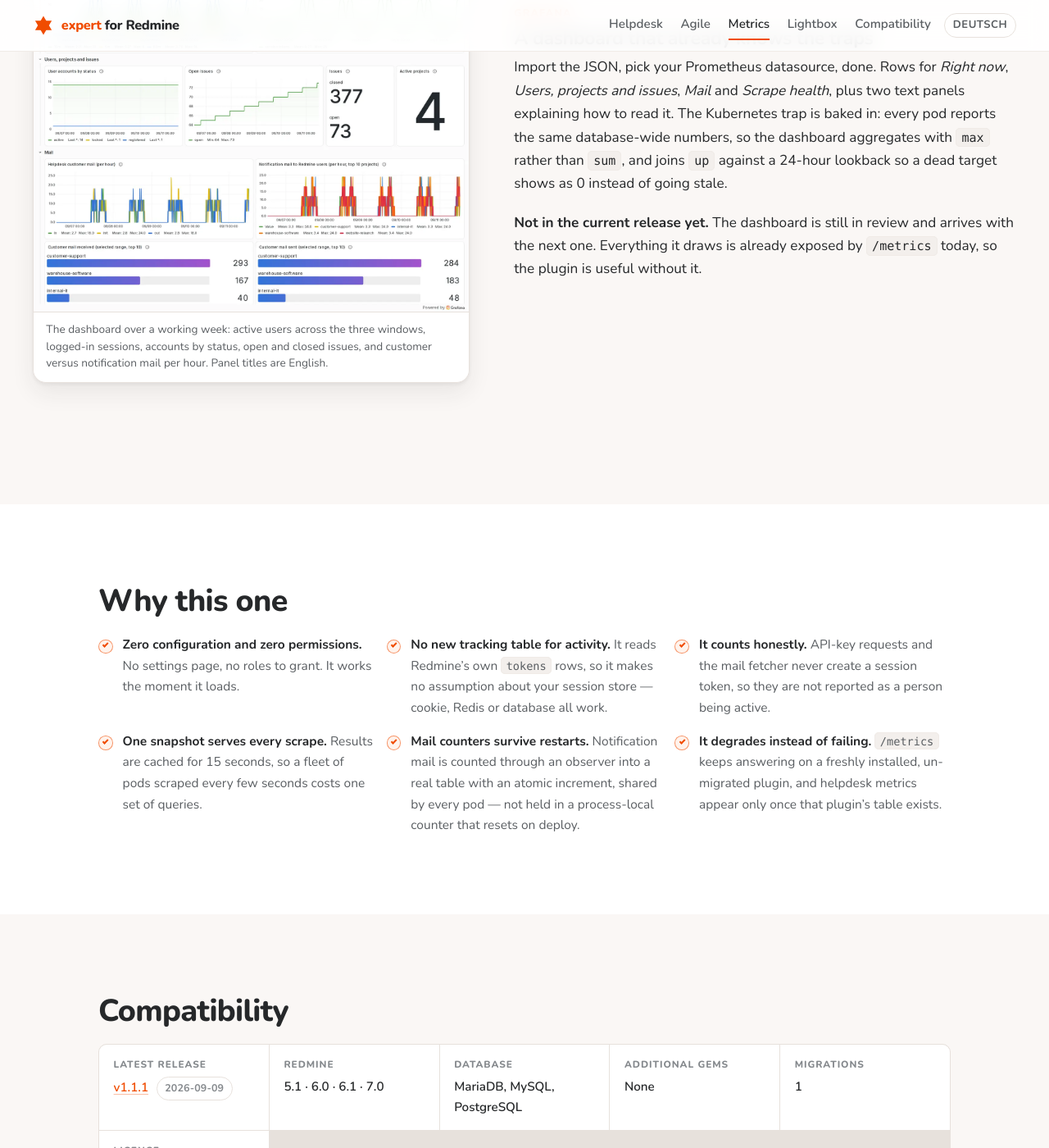
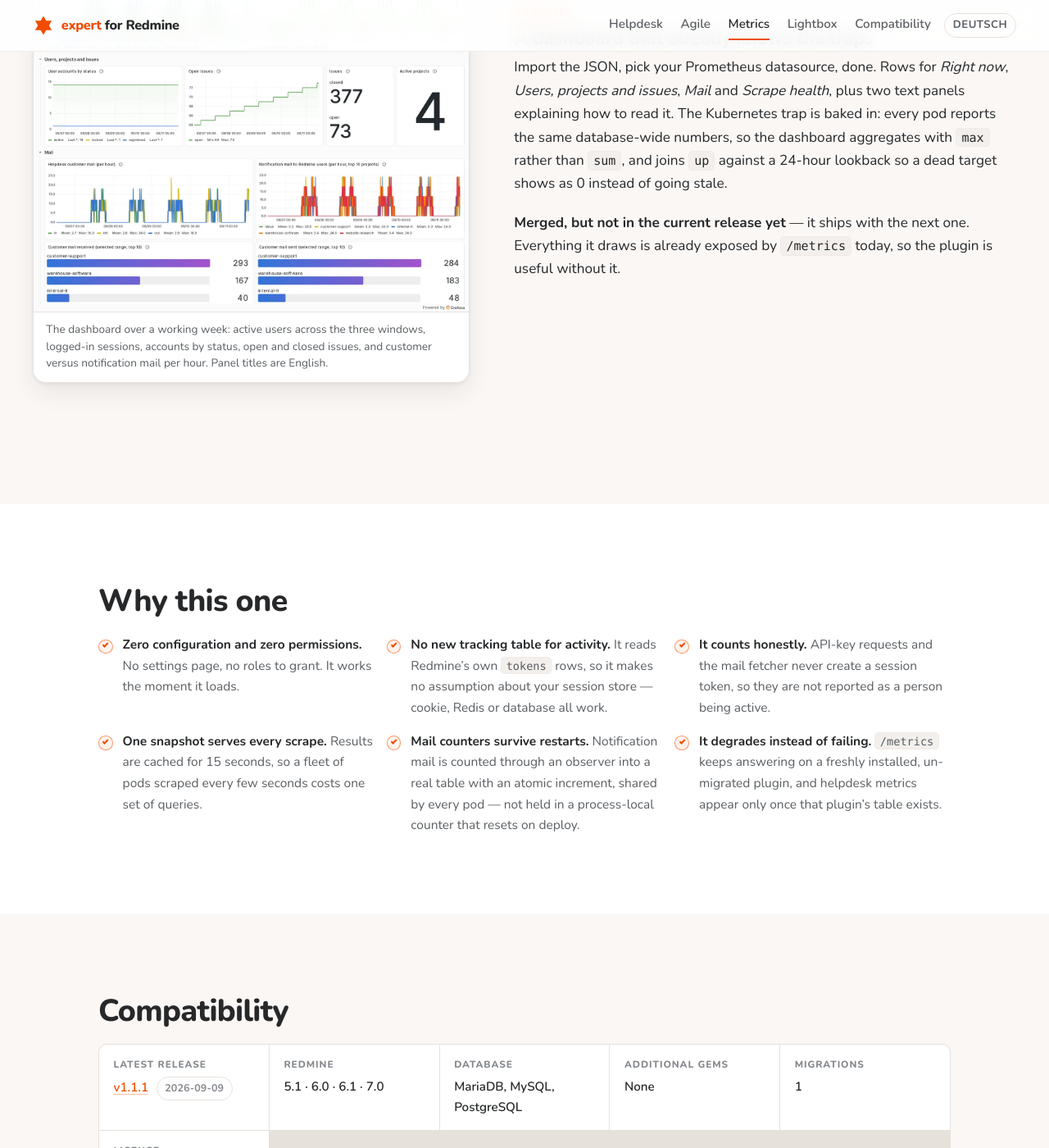
Before and after one commit to expertZentrale/redmine-plugins, a Jekyll site: the page built from metrics.md, in a window 1280 px wide and 1400 px high, scrolled down 3153 px. Shown: the whole window at 82% size. Built offline with Jekyll 4.4.1, drawn with Linux system fonts in a browser that asks for light colours; some of the changed text lies outside the part shown.

Commit message:
Changed: the Grafana dashboard is merged, not "still in review"
It is on main now. Still not in v1.1.1, so the caveat stays — just
accurate about which state it is in.

Co-Authored-By: Claude Opus 5 (1M context) <noreply@anthropic.com>

```diff
--- a/metrics.md
+++ b/metrics.md
@@ -112,9 +112,9 @@ features:
       aggregates with `max` rather than `sum`, and joins `up` against a 24-hour
       lookback so a dead target shows as 0 instead of going stale.
 
-      **Not in the current release yet.** The dashboard is still in review and
-      arrives with the next one. Everything it draws is already exposed by
-      `/metrics` today, so the plugin is useful without it.
+      **Merged, but not in the current release yet** — it ships with the next
+      one. Everything it draws is already exposed by `/metrics` today, so the
+      plugin is useful without it.
 
 why:
   - "**Zero configuration and zero permissions.** No settings page, no roles to grant. It works the moment it loads."
@@ -139,6 +139,6 @@ install:
 No gems, no settings, no permissions, one migration. Works on MariaDB, MySQL
 and PostgreSQL, and with any session store.
 
-The Grafana dashboard is not part of {{ site.data.releases.metrics.tag }}; it is
-still in review and will ship as `contrib/grafana/redmine-expert-metrics.json`
-with the next release.
+The Grafana dashboard is merged but not yet part of
+{{ site.data.releases.metrics.tag }}; it ships as
+`contrib/grafana/redmine-expert-metrics.json` with the next release.
```
Also changed, not shown: de/metrics.md (+5 -5 lines).
